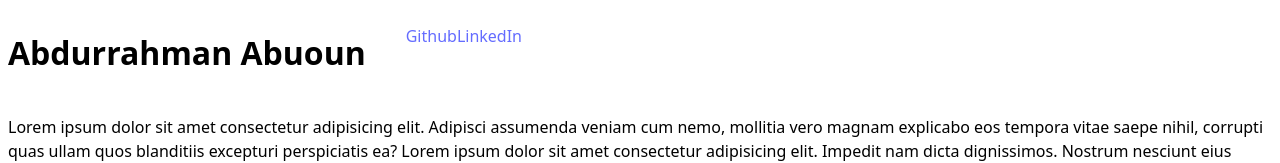
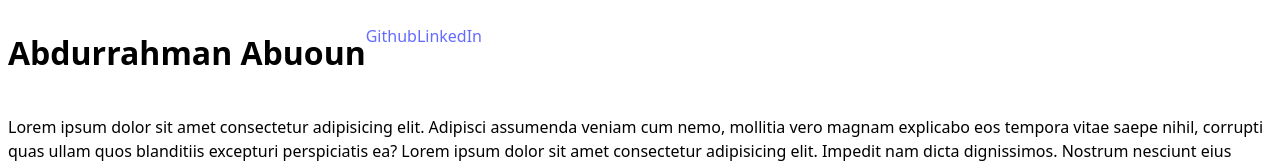
Before and after one commit to abdurman1/myportfolio, a React (Vite) app: page / in a window 1280 px wide. Shown: the top 163 px of the page. Built offline with nearby package versions, Linux system fonts and the light colour scheme.

Commit message:
May 16, 2025, 1:00 PM

```diff
--- a/src/App.css
+++ b/src/App.css
@@ -5,4 +5,6 @@
     list-style: none;
     display: flex;
     justify-items: center;
+    align-items: center;
+    padding: 0;
 }
```
